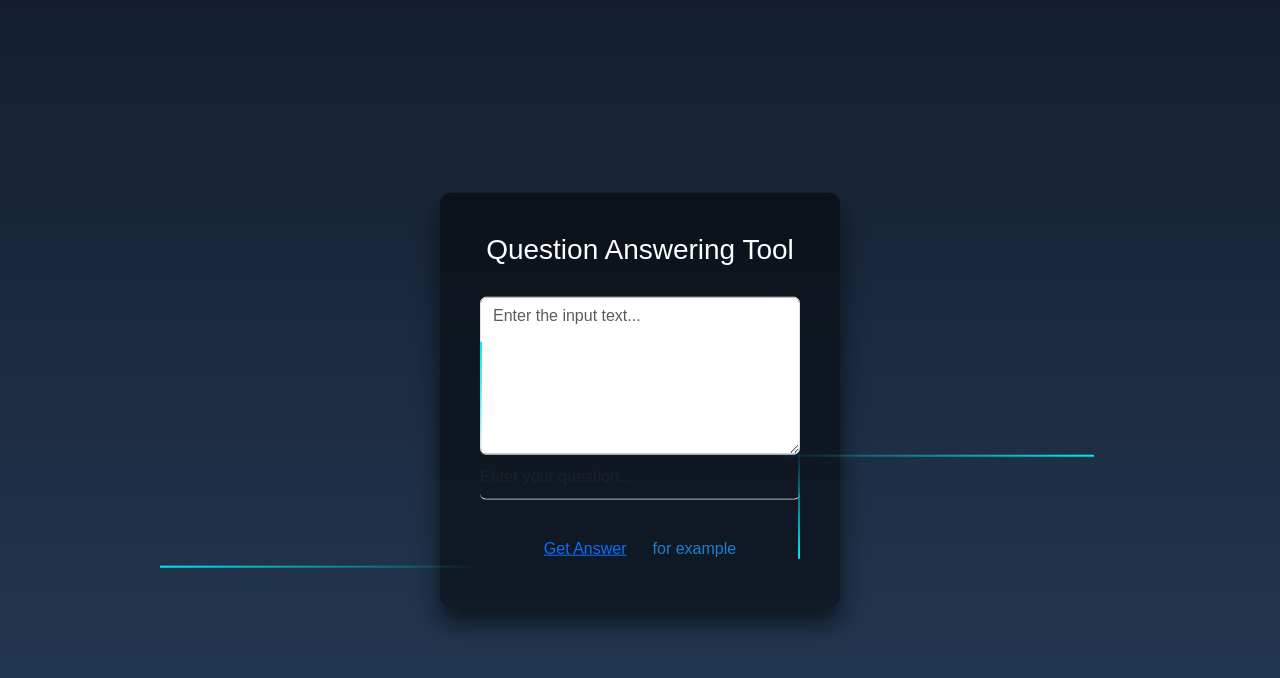
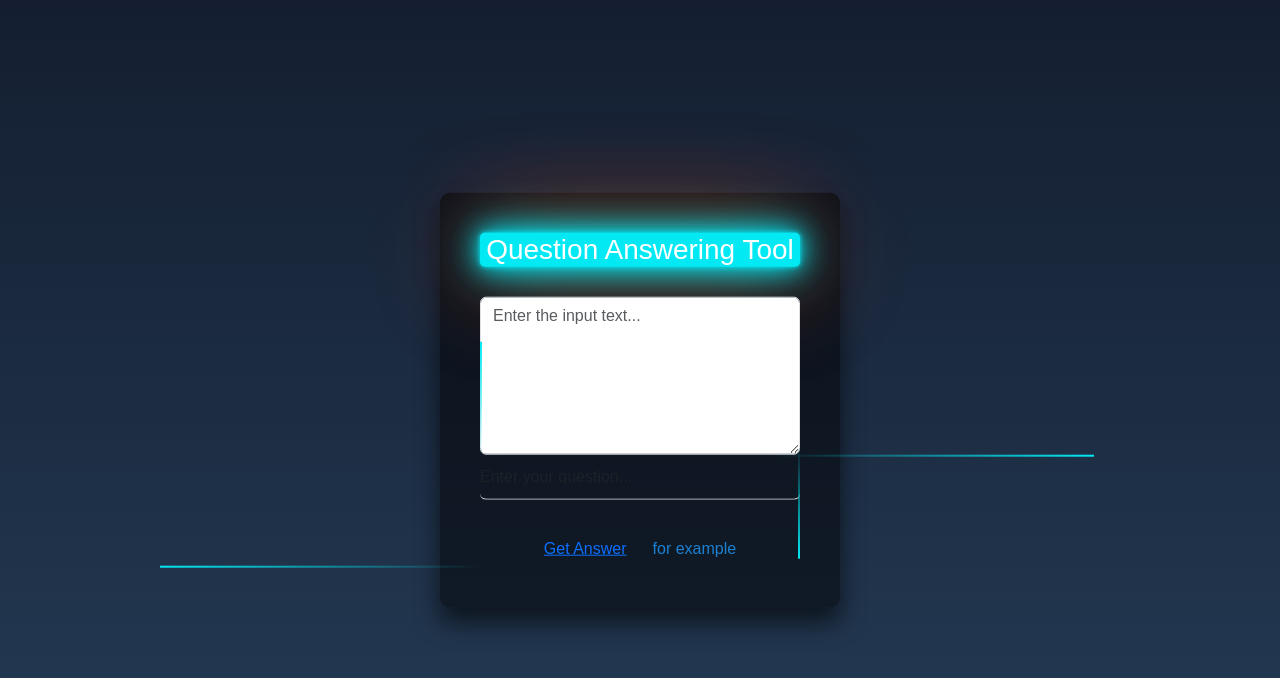
Before and after one commit to Behzadk2/Question-Answering-Tool, a React (Create React App) app: page / in a window 1280 px wide. Shown: the top 678 px of the page. Built offline with nearby package versions, Linux system fonts and the light colour scheme.

Commit message:
css change

```diff
--- a/src/QuestionAnsweringTool.css
+++ b/src/QuestionAnsweringTool.css
@@ -16,6 +16,20 @@ body {
   border-radius: 5px;
   box-shadow: 0 0 5px #03e9f4, 0 0 25px #03e9f4, 0 0 50px #03e9f4,
     0 0 100px #03e9f4;
+}
+.h1{
+  background: #03e9f4;
+  color: #fff;
+  border-radius: 5px;
+  box-shadow: 0 0 5px #03e9f4, 0 0 25px #03e9f4, 0 0 50px #03e9f4,
+    0 0 100px #f34004;
+}
+.h1:hover{
+  background: #ff00c3f7;
+  color: #fff;
+  border-radius: 5px;
+  box-shadow: 0 0 5px #ff00c3f7, 0 0 25px #ff00c3f7, 0 0 50px #03e9f4,
+    0 0 100px #ff00c3f7;
 }
 .use {
   color: #1b80d3;
--- a/src/QuestionAnsweringTool.jsx
+++ b/src/QuestionAnsweringTool.jsx
@@ -48,7 +48,7 @@ const QuestionAnsweringTool = () => {
 
   return (
     <div className="login-box">
-      <h2 className="h3">Question Answering Tool</h2>
+      <h2 className="h1 h3">Question Answering Tool</h2>
       <div className="user-box">
         <textarea
           className="form-control custom-input"
```
